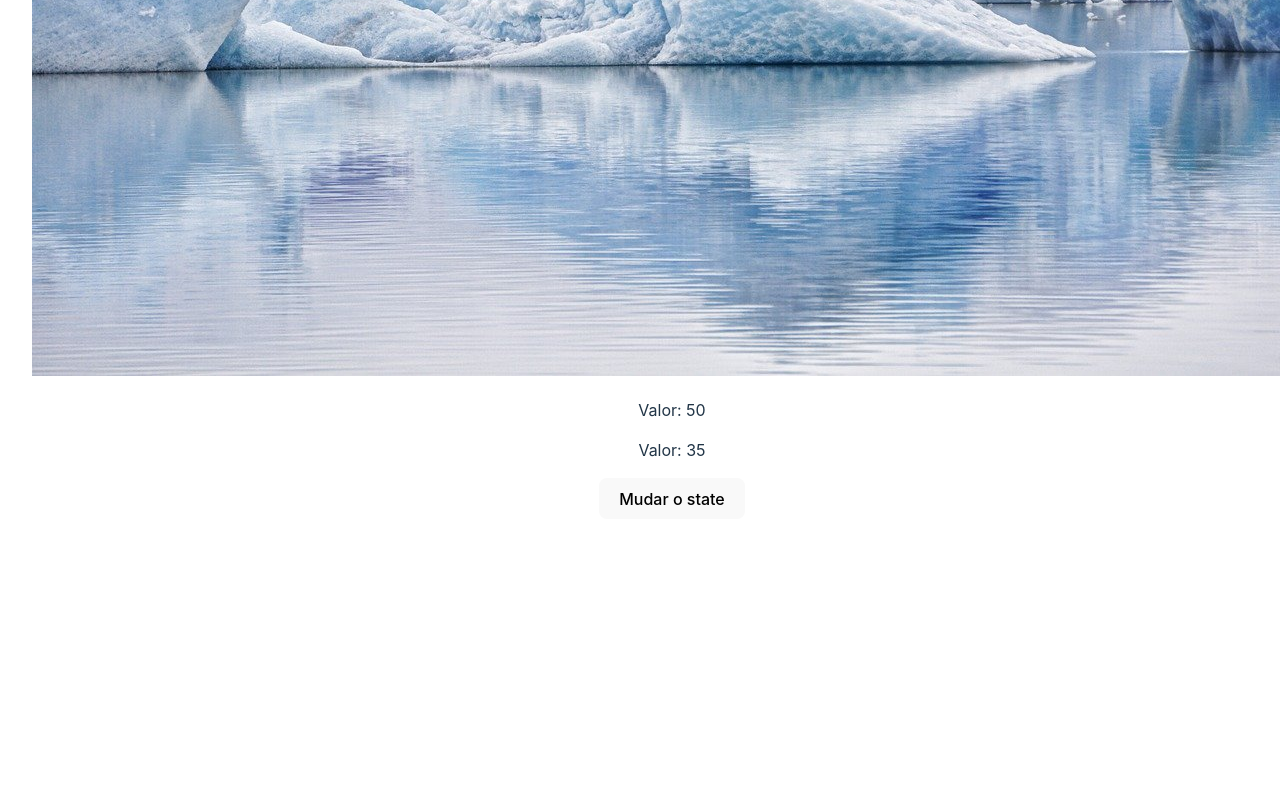
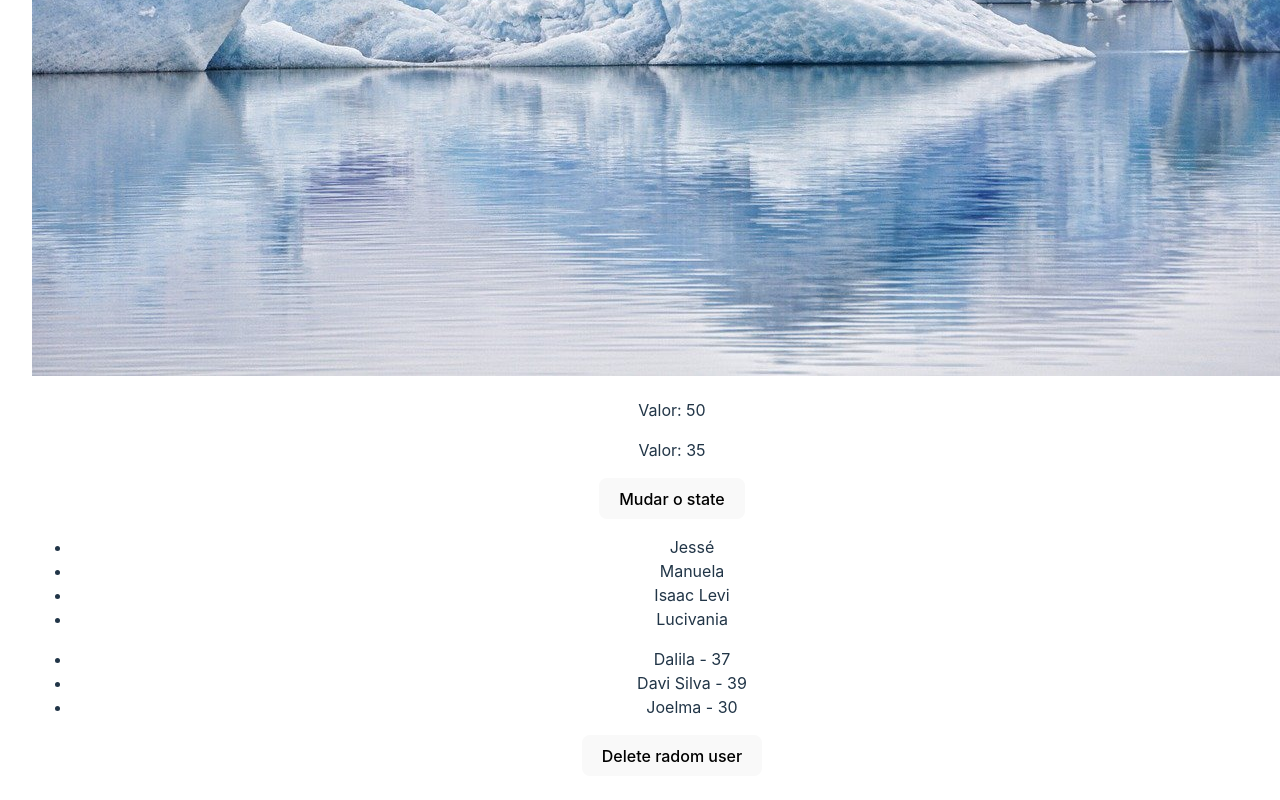
Before and after one commit to jesseprogran/curso_react, a React (Vite) app in the folder 3_avancando_em_react/avancando_em_react/: page / in a window 1280 px wide. Shown: the part 1491-2291 px from the top of the page. Before the commit the page ends 2042 px from the top, so only its background shows below. Built offline with nearby package versions, Linux system fonts and the light colour scheme.

Commit message:
seguindo com o useState e Previous state

```diff
--- a/3_avancando_em_react/avancando_em_react/src/App.jsx
+++ b/3_avancando_em_react/avancando_em_react/src/App.jsx
@@ -1,7 +1,10 @@
 import ManageData from "./components/ManageData";
+import ListRender from "./components/ListRender";
+
 
 import "./App.css";
 import Ima02 from "./assets/ima02.jpg";
+
 
 
 function App() {
@@ -17,6 +20,7 @@
        <img src={Ima02} alt="foto de gelo" />
       </div>
       <ManageData />
+      <ListRender />
     </div>
   );
 }
--- /dev/null
+++ b/3_avancando_em_react/avancando_em_react/src/components/ListRender.jsx
@@ -0,0 +1,39 @@
+import { useState } from "react";
+
+const ListRender = () => {
+  const [list] = useState(["Jessé", "Manuela", "Isaac Levi", "Lucivania"]);
+
+  const [users, setUsers] = useState([
+    { id: 1, name: "Dalila", age: 37 },
+    { id: 2, name: "Davi Silva", age: 39 },
+    { id: 3, name: "Joelma", age: 30 },
+  ]);
+
+  const deleteRandom = () => {
+    const randomNumber = Math.floor(Math.random() * 4);
+
+    setUsers((prevUsers) => {
+      return prevUsers.filter((user) => randomNumber !== user.id);
+    });
+  };
+  return (
+    <div>
+      <ul>
+        {list.map((item, i) => (
+          <li key={i}>{item}</li>
+        ))}
+      </ul>
+
+      <ul>
+        {users.map((user) => (
+          <li key={user.id}>
+            {user.name} - {user.age}
+          </li>
+        ))}
+      </ul>
+      <button onClick={deleteRandom}>Delete radom user</button>
+    </div>
+  );
+};
+
+export default ListRender;
```
